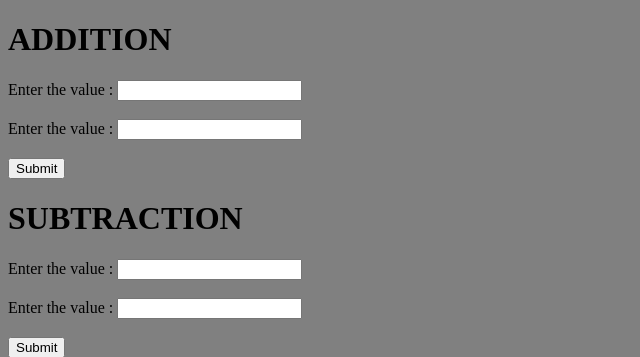
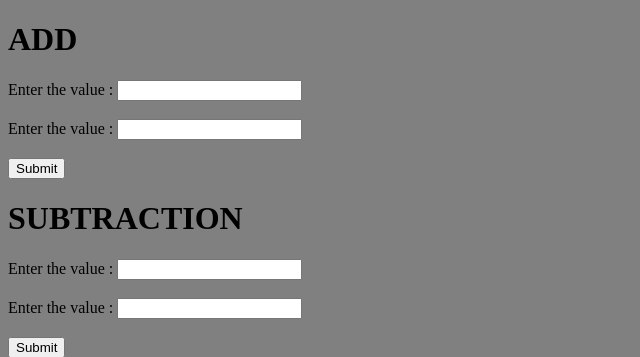
Before and after one commit to Irfaan-H/sample, a Python web app: template mysite/templates/home.html in a window 1280 px wide. Shown: the top 357 px of the page, without its empty margins (0-640 px from the left). Run offline with Jinja, Linux system fonts and the light colour scheme; the template is opened without the code that fills it, so the values that code supplies are empty.

Commit message:
third commit

```diff
--- a/mysite/templates/home.html
+++ b/mysite/templates/home.html
@@ -11,7 +11,7 @@
 
 <form action='add'>
 
-    <h1>ADDITION</h1>
+    <h1>ADD</h1>
     Enter the value : <input type ='text' name="num1"><br></br>
     Enter the value : <input type ='text' name="num2"><br></br>
 
```
